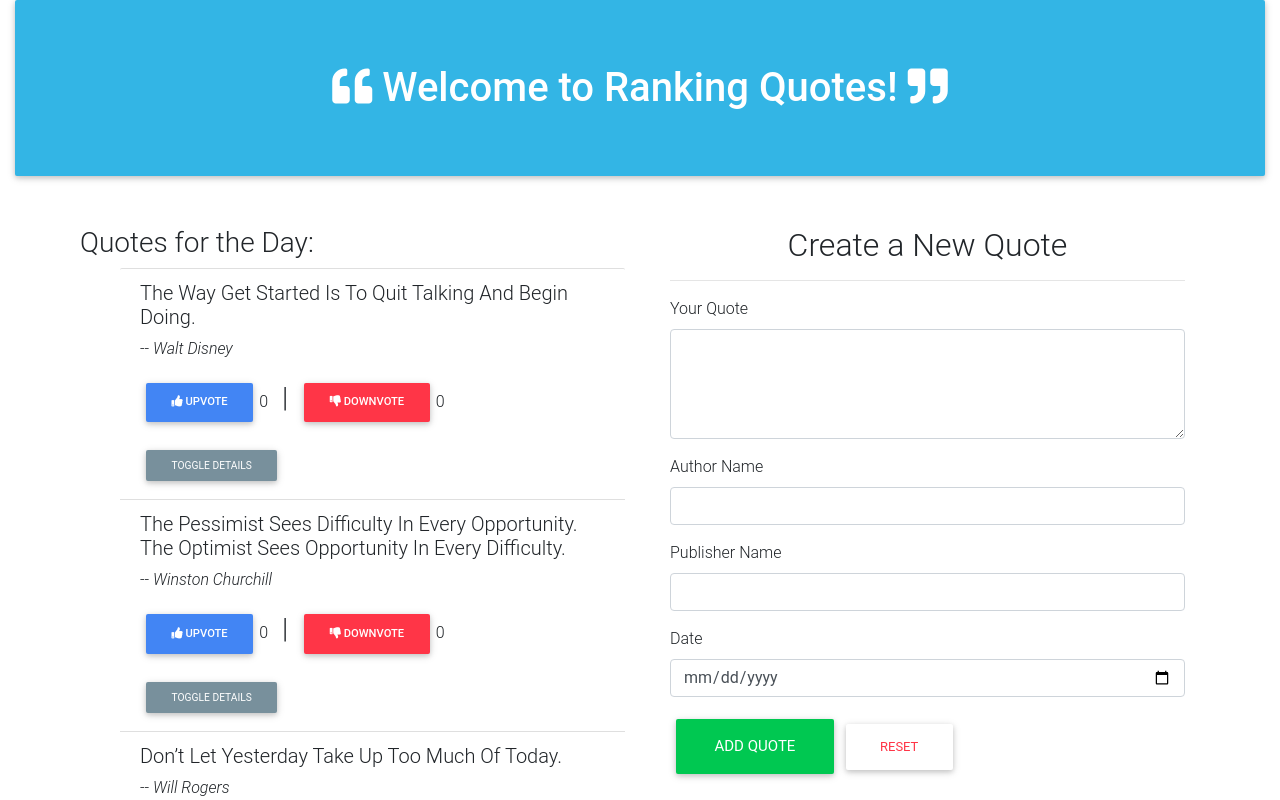
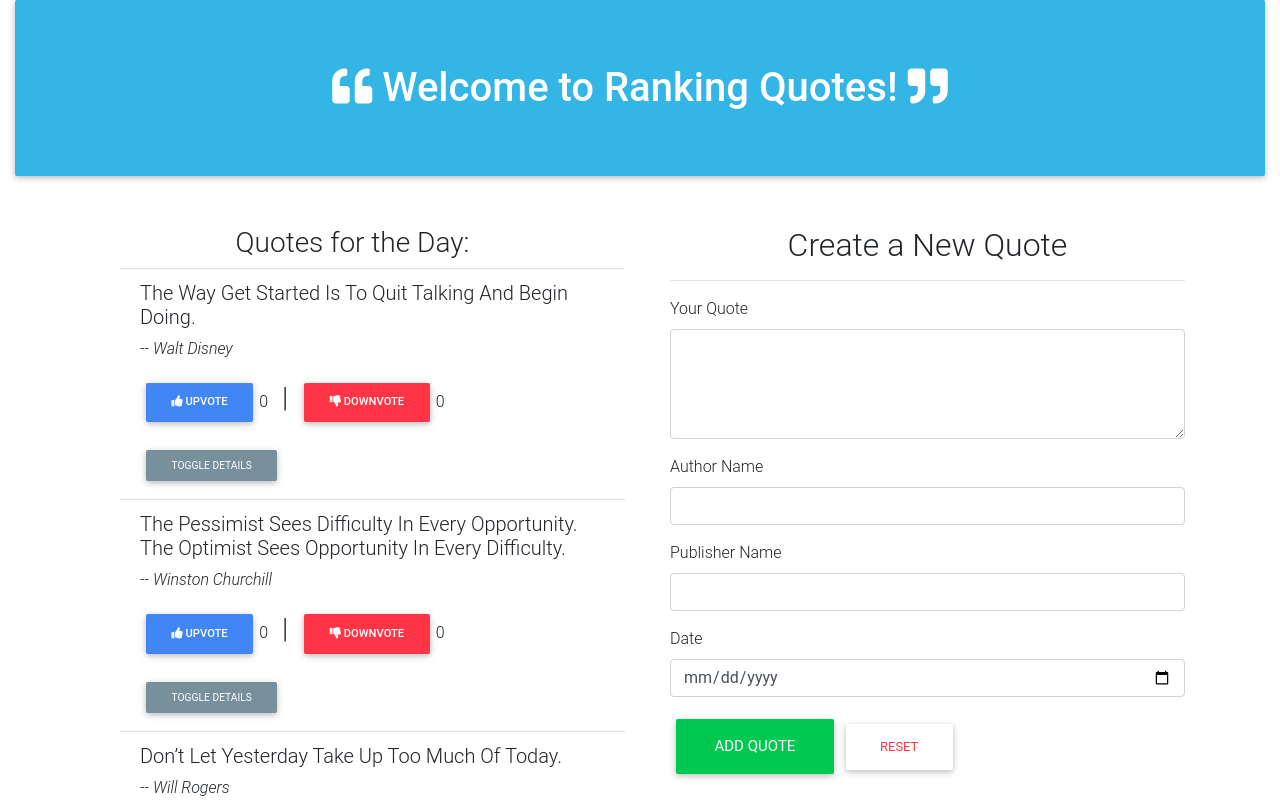
Before and after one commit to josylad/Quotes-Project, an Angular app: page / in a window 1280 px wide. Shown: the top 800 px of the page. Built offline with nearby package versions, Linux system fonts and the light colour scheme.

Commit message:
Update the Quotes Title and Alignment

```diff
--- a/src/app/quote/quote.component.html
+++ b/src/app/quote/quote.component.html
@@ -4,7 +4,7 @@
   </h1>
   <div class="row content">
     <div class="col-md-6">
-      <h3 class="">Quotes for the Day:</h3>
+      <h3 class="text-center">Quotes for the Day:</h3>
       <div class="list-group list-group-flush">
         <ul>
           <div class="list-group-item" *ngFor='let Quotes of myquotes; let i = index'>
```
